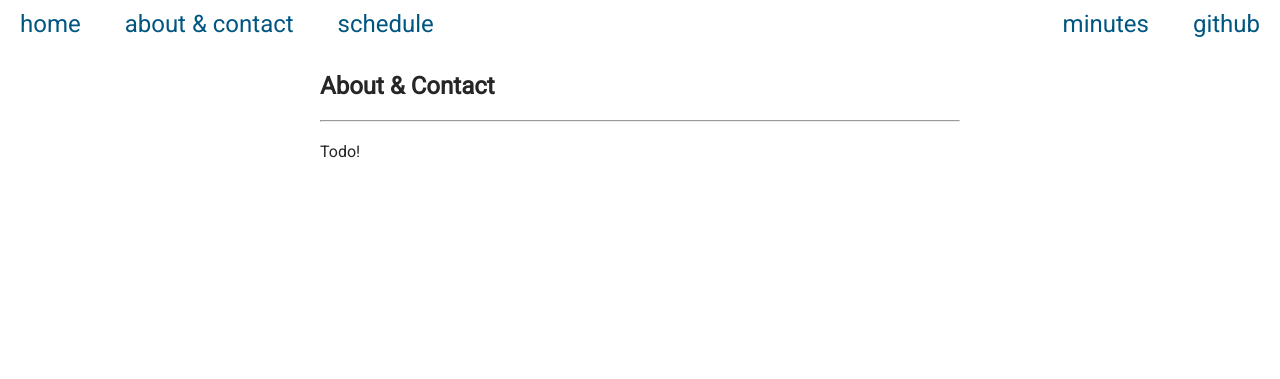
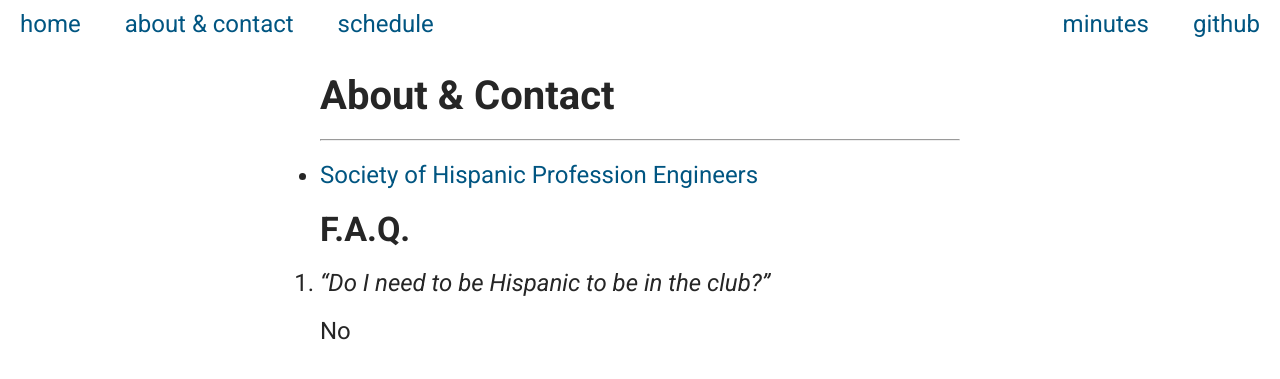
Before and after one commit to SweedJesus/Mesa-SD-SHPE.github.io, a Jekyll site: the page built from about.md, in a window 1280 px wide. Shown: the top 379 px of the page. Built offline with Jekyll 4.4.1, drawn with Linux system fonts in a browser that asks for light colours.

Commit message:
Change styles

```diff
--- a/_includes/head.html
+++ b/_includes/head.html
@@ -3,5 +3,4 @@
 <!-- Style -->
 <link rel="stylesheet" href="{{ '/assets/css/style.css' | absolute_url }}">
 <!-- Font -->
-<link href="https://fonts.googleapis.com/css?family=Raleway" rel="stylesheet">
-<link href="https://fonts.googleapis.com/css?family=Roboto" rel="stylesheet">
+<link href="https://fonts.googleapis.com/css?family=Roboto:400,400i,700" rel="stylesheet">
--- a/_layouts/default.html
+++ b/_layouts/default.html
@@ -9,9 +9,10 @@
   {% include header.html %}
   <div id="wrap">
     <div id="content">
-<h2>{{ page.title }}</h2>
+      <h1>{{ page.title }}</h1>
       <hr/>
       {{ content }}
+      <div id="whitespace"></div>
     </div>
   </div>
 </body>
--- a/_sass/home-style.scss
+++ b/_sass/home-style.scss
@@ -44,11 +44,13 @@
     text-align: center;
     color: $color-b;
     font-size: 7vw;
+    font-weight: normal;
   }
 
   p {
     text-align: center;
     font-size: 4vw;
+    font-weight: normal;
   }
 }
 
@@ -59,7 +61,7 @@
 
   a {
     color: $link-color;
-    font-size: 24px;
+    font-size: 2vw;
     text-shadow: 0 0 4px black;
 
     &:hover {
@@ -96,3 +98,17 @@
     color: #6699ff;
   }
 }
+
+@media only screen and (min-device-width: 375px) and (max-device-width: 667px) {
+  #title {
+    //top: 0;
+    //transform: none;
+
+    h1 {
+      //font-size: 4em;
+    }
+    p {
+      //font-size: 1em;
+    }
+  }
+}
--- a/_sass/style.scss
+++ b/_sass/style.scss
@@ -18,13 +18,32 @@
   padding: 0;
 }
 
-h1, h2, h3, h4, h5, h6 {
-  font-size: 24px;
+h1, h2, h3, h4, h5, h6, p, ol, ul {
   margin-bottom: 20px;
 }
 
-ul, ol {
-  list-style-position: inside;
+h1, h2, h3, h4, h5, h6 {
+  font-weight: bold;
+}
+
+h1 {
+  font-size: 40px;
+}
+
+h2 {
+  font-size: 34px;
+}
+
+h3 {
+  font-size: 28px;
+}
+
+h4, h5, h6 {
+  font-size: 24px;
+}
+
+p, a, li {
+  font-size: 24px;
 }
 
 a {
@@ -35,6 +54,10 @@
   &:hover {
     color: $link-hover-color;
   }
+}
+
+li {
+  margin-bottom: 5px;
 }
 
 hr {
@@ -80,3 +103,8 @@
     padding: 0 20px;
   }
 }
+
+#whitespace {
+  width: 100%;
+  height: 25vh;
+}
--- a/about.md
+++ b/about.md
@@ -3,4 +3,12 @@
 title: "About & Contact"
 ---
 
-Todo!
+- [Society of Hispanic Profession Engineers][SHPE]
+
+[SHPE]: http://shpe.org/
+
+## F.A.Q.
+
+1. *"Do I need to be Hispanic to be in the club?"*
+
+  No
```
Also changed, not shown: minutes/08-31-2017-minutes.md (+1 -1 lines). Lines whose indentation alone changed are shown as unchanged.
